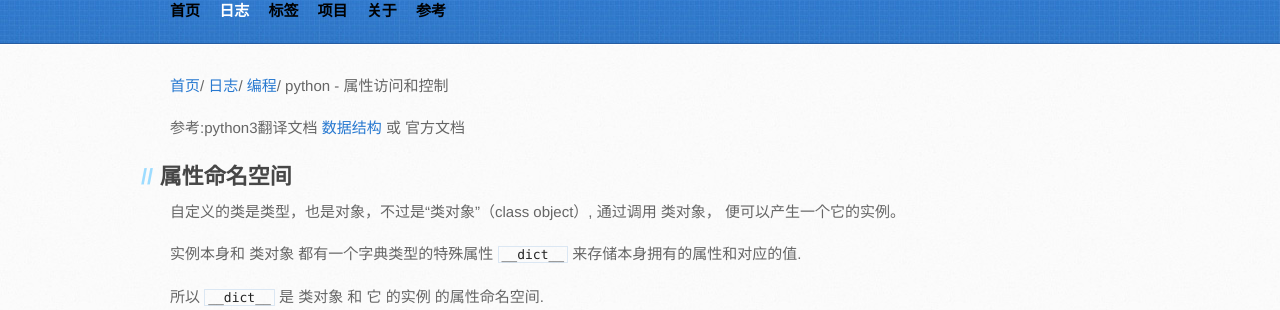
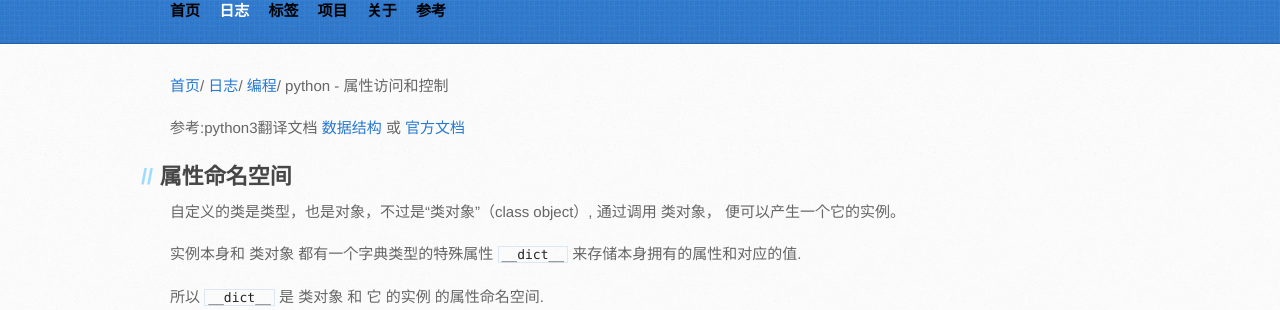
Before and after one commit to hellowac/hellowac.github.io.old, a Jekyll site: the page built from _posts/programing/2017-03-23-python10.md, in a window 1280 px wide and 900 px high. Shown: the part 175-485 px from the top of the window. Built offline with Jekyll 4.4.1, drawn with Linux system fonts in a browser that asks for light colours; some web fonts are replaced.

Commit message:
python属性访问更新

```diff
--- a/_posts/programing/2017-03-23-python10.md
+++ b/_posts/programing/2017-03-23-python10.md
@@ -19,7 +19,7 @@ show: true
 [{{ site.nav.blog.subnav.programing.name }}]({% link blog/programing/index.md %})/
 {{ page.title }}
 
-参考:python3翻译文档 [数据结构](http://python.usyiyi.cn/translate/python_352/reference/datamodel.html) 或 官方文档 [](https://docs.python.org/3/reference/datamodel.html)
+参考:python3翻译文档 [数据结构](http://python.usyiyi.cn/translate/python_352/reference/datamodel.html) 或 [官方文档](https://docs.python.org/3/reference/datamodel.html)
 
 ## 属性命名空间
 
```
